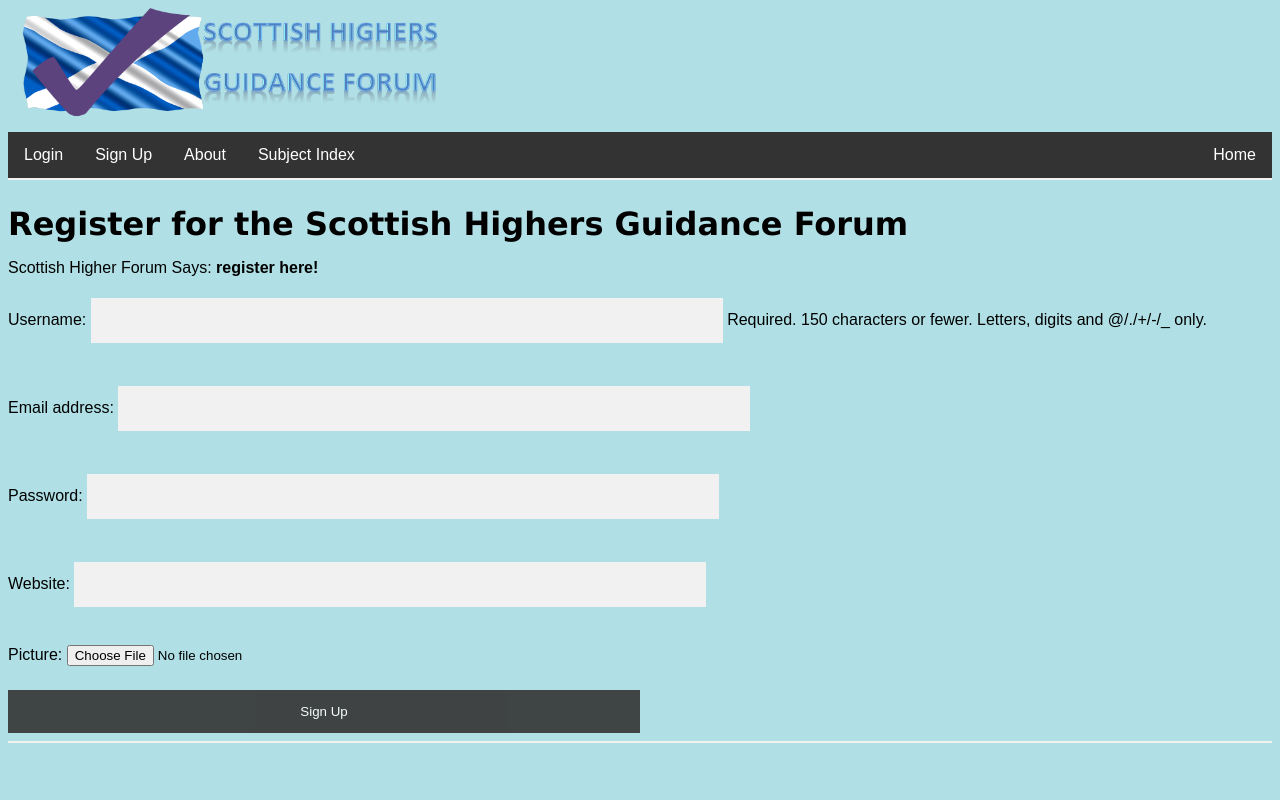
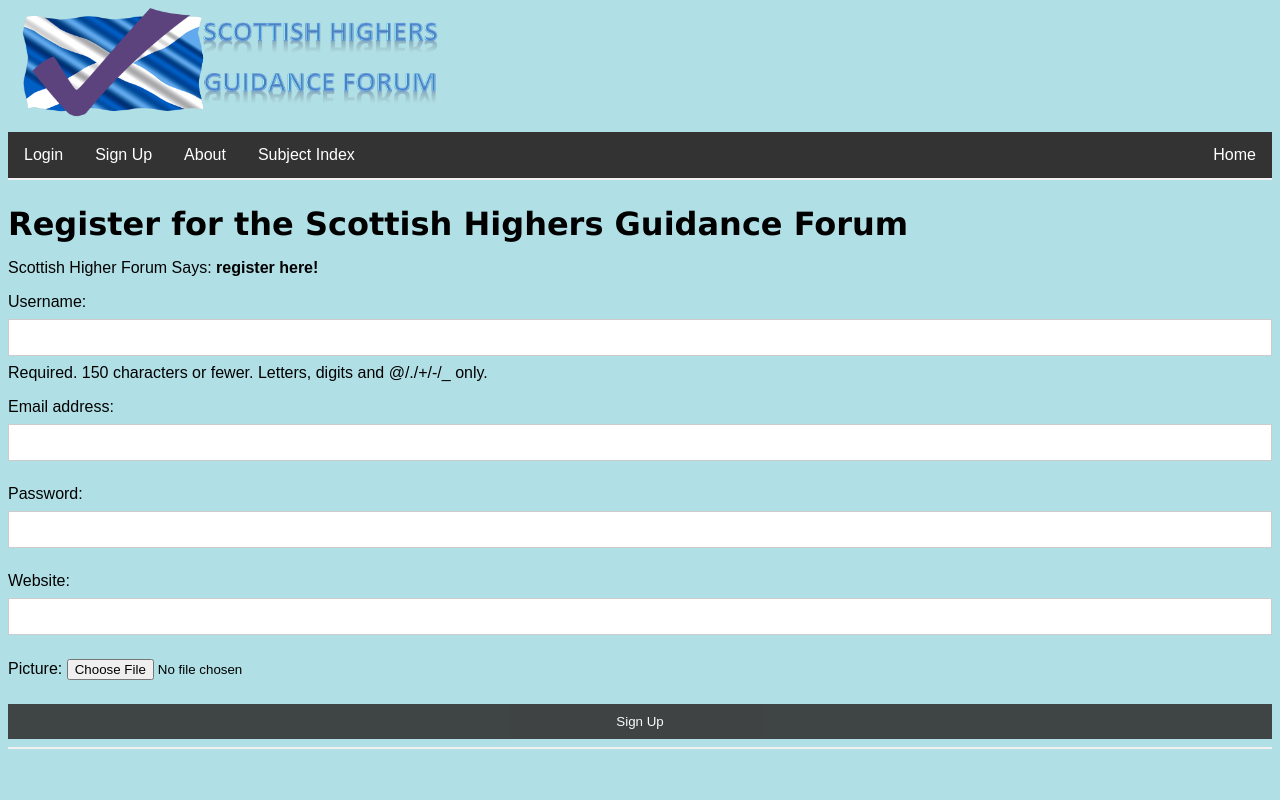
Before and after one commit to BHargreaves/scottishhighersguidanceforum, a Django app: page /scottishhighersguidanceforum/register/ in a window 1280 px wide. Run offline with Django 3.2, Linux system fonts and the light colour scheme.

Commit message:
Ross - continued editing templates

```diff
--- a/higherguidanceforum/views.py
+++ b/higherguidanceforum/views.py
@@ -109,7 +109,6 @@ def user_login(request):
     else:
         return render(request, 'higherguidanceforum/login.html', {})
 
-
 def my_account(request):
     return myaccount.html
 
--- a/templates/higherguidanceforum/login.html
+++ b/templates/higherguidanceforum/login.html
@@ -12,7 +12,7 @@
 	<style>
 
         form {font-family: Arial, Helvetica, sans-serif;}
-        form {border: 3px solid #f1f1f1;}
+        * {box-sizing: border-box}
 
         input[type=text], input[type=password] {
         width: 100%;
--- a/templates/higherguidanceforum/register.html
+++ b/templates/higherguidanceforum/register.html
@@ -14,44 +14,28 @@
     * {box-sizing: border-box}
 
     input[type=text], input[type=password] {
-        width: 50%;
-        padding: 15px;
-        margin: 5px 0 22px 0;
+        width: 100%;
+        padding: 10px 20px;
+        margin: 8px 0;
         display: inline-block;
-        border: none;
-        background: #f1f1f1;
+        border: 1px solid #ccc;
+        box-sizing: border-box;
     }
-
-    input[type=text]:focus, input[type=password]:focus {
-        background-color: #ddd;
-        outline: none;
-    }
-
         input[type=text], input[type=email] {
-        width: 50%;
-        padding: 15px;
-        margin: 5px 0 22px 0;
+        width: 100%;
+        padding: 10px 20px;
+        margin: 8px 0;
         display: inline-block;
-        border: none;
-        background: #f1f1f1;
-    }
-
-    input[type=text]:focus, input[type=email]:focus {
-        background-color: #ddd;
-        outline: none;
+        border: 1px solid #ccc;
+        box-sizing: border-box;
     }
         input[type=text], input[type=url] {
-        width: 50%;
-        padding: 15px;
-        margin: 5px 0 22px 0;
+        width: 100%;
+        padding: 10px 20px;
+        margin: 8px 0;
         display: inline-block;
-        border: none;
-        background: #f1f1f1;
-    }
-
-    input[type=text]:focus, input[type=url]:focus {
-        background-color: #ddd;
-        outline: none;
+        border: 1px solid #ccc;
+        box-sizing: border-box;
     }
 
     hr {
@@ -62,34 +46,14 @@
     button {
         background-color: #333333;
         color: white;
-        padding: 14px 20px;
+        padding: 10px 20px;
         margin: 8px 0;
         border: none;
         cursor: pointer;
-        width: 50%;
+        width: 100%;
         opacity: 0.9;
     }
 
-    button:hover {
-        opacity:4;
-    }
-
-    .signupbtn {
-      float: left;
-      width: 50%;
-    }
-
-    .container {
-        padding: 16px;
-    }
-
-    .clearfix::after {
-        content: "";
-        clear: both;
-        display: table;
-    }
-
-    }
     </style>
 
 
@@ -106,9 +70,7 @@
 		{{ user_form.as_p }}
 		{{ profile_form.as_p }}
 
-		    <div class="clearfix">
       <button type="submit" class="signupbtn">Sign Up</button>
-    </div>
 	</form>
 	{% endif %}
 {% endblock %}
```
